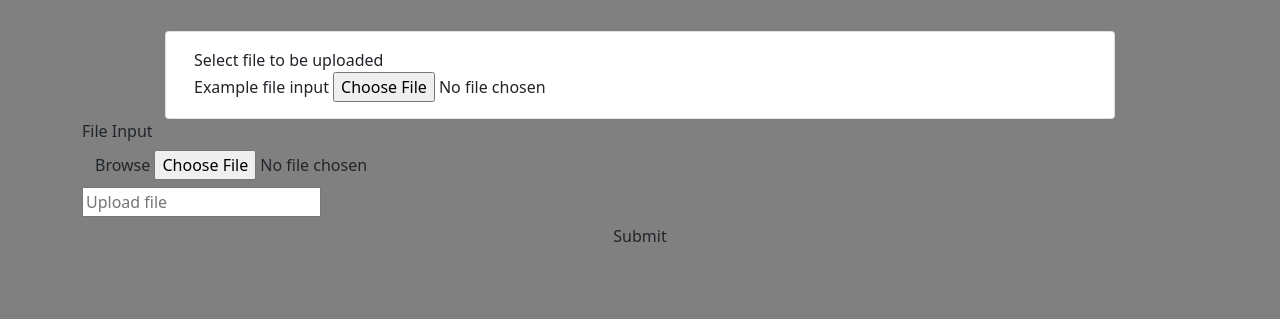
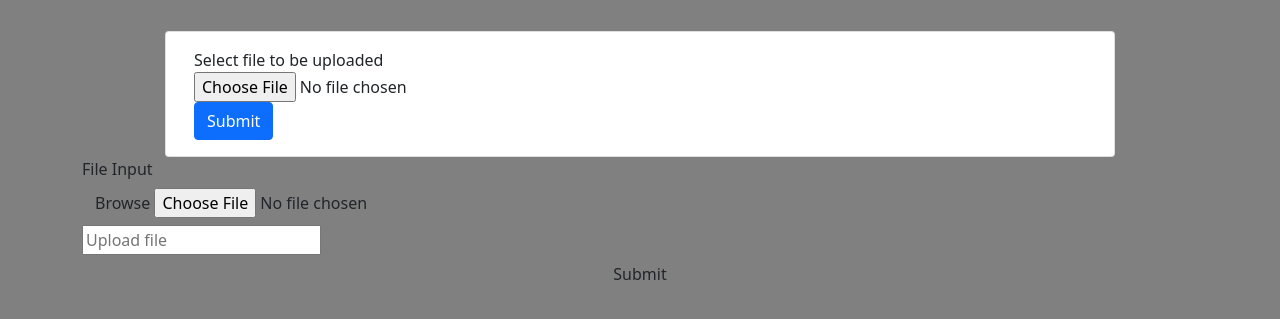
Before and after one commit to folzieds/verse-filler, a Flask app: page / in a window 1280 px wide. Shown: the part 56-375 px from the top of the page. Run offline with Flask 2, Linux system fonts and the light colour scheme; parts of the project's set-up code (start-up, migrations or seed data) failed here and were passed over; some libraries are stand-ins or nearby versions.

Commit message:
refactored form with bootstrap

```diff
--- a/templates/index.html
+++ b/templates/index.html
@@ -5,10 +5,19 @@
             <div class="card col-sm-10">
                 <div class="card-body">
                     Select file to be uploaded
-                    <form>
+                    <form method="POST" action="{{ url_for('fill') }}" enctype="multipart/form-data" id="my_form">
                         <div class="form-group">
-                          <label for="exampleFormControlFile1">Example file input</label>
-                          <input type="file" class="form-control-file" id="exampleFormControlFile1">
+                            <div class="row">
+                                <div class="col-sm-3">
+                                    <input type="file" class="form-control-file" id="exampleFormControlFile1">
+                                </div>
+                            </div>
+                          <div class="row">
+                              <div class="col-sm-3">
+                                <button class="btn btn-primary" type="submit" name="action">Submit
+                                </button>
+                              </div>
+                          </div>
                         </div>
                     </form>
                 </div>
```
